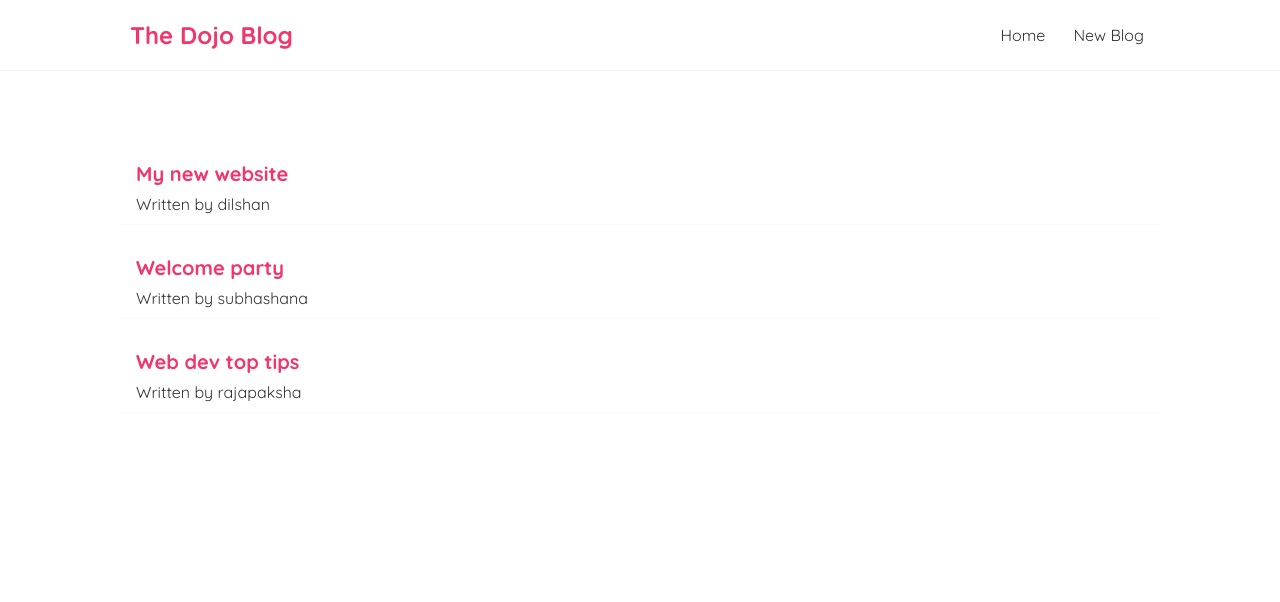
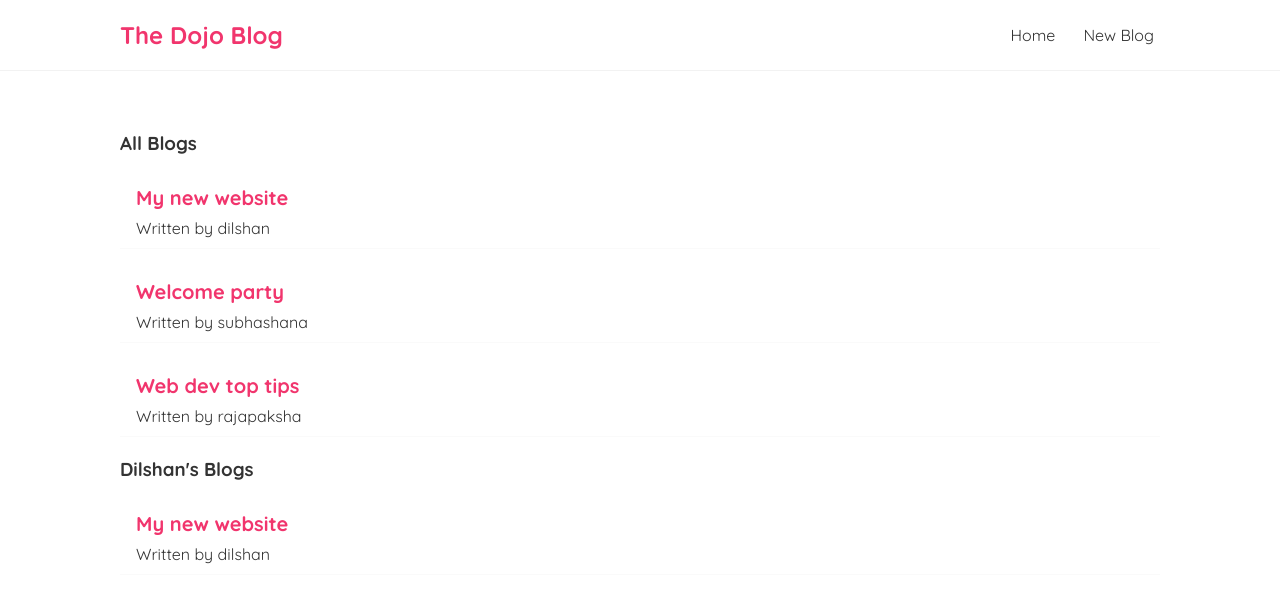
Before and after one commit to subhashana77/dojo-blog, a React (Create React App) app: page / in a window 1280 px wide. Shown: the top 602 px of the page. Built offline with nearby package versions, Linux system fonts and the light colour scheme.

Commit message:
filters
code reusing and filter some data from object

```diff
--- /dev/null
+++ b/src/components/BlogList.jsx
@@ -0,0 +1,21 @@
+import React from "react";
+
+const BlogList = ({blogs, title}) => {
+
+    // const blogs = props.blogs;
+    // console.log(props, blogs);
+
+    return (
+        <div className="blog-list">
+            <h3>{title}</h3>
+            {blogs.map((blog) => (
+                <div className="blog-preview" key={blog.id}>
+                    <h2>{blog.title}</h2>
+                    <p>Written by {blog.author}</p>
+                </div>
+            ))}
+        </div>
+    );
+}
+
+export default BlogList;
--- a/src/index.css
+++ b/src/index.css
@@ -5,7 +5,7 @@
     color: #333;
 }
 .navbar {
-    padding: 20px 130px;
+    padding: 20px 120px;
     display: flex;
     align-items: center;
     min-width: 600px;
--- a/src/pages/Home.jsx
+++ b/src/pages/Home.jsx
@@ -1,20 +1,19 @@
 import React, {useState} from "react";
+import BlogList from "../components/BlogList";
 
 const Home = () => {
+
     const [blogs, setBlog] = useState([
         { title: 'My new website', body: 'lorem ipsum...', author: 'dilshan', id: 1 },
         { title: 'Welcome party', body: 'lorem ipsum...', author: 'subhashana', id: 2 },
         { title: 'Web dev top tips', body: 'lorem ipsum...', author: 'rajapaksha', id: 3 },
     ]);
+
     return (
         <div className="home">
             <div className="home">
-                {blogs.map((blog) => (
-                    <div className="blog-preview" key={blog.id}>
-                        <h2>{blog.title}</h2>
-                        <p>Written by {blog.author}</p>
-                    </div>
-                ))}
+                <BlogList blogs={blogs} title="All Blogs"/>
+                <BlogList blogs={blogs.filter((blog) => blog.author === 'dilshan')} title="Dilshan's Blogs"/>
             </div>
         </div>
     );
```
